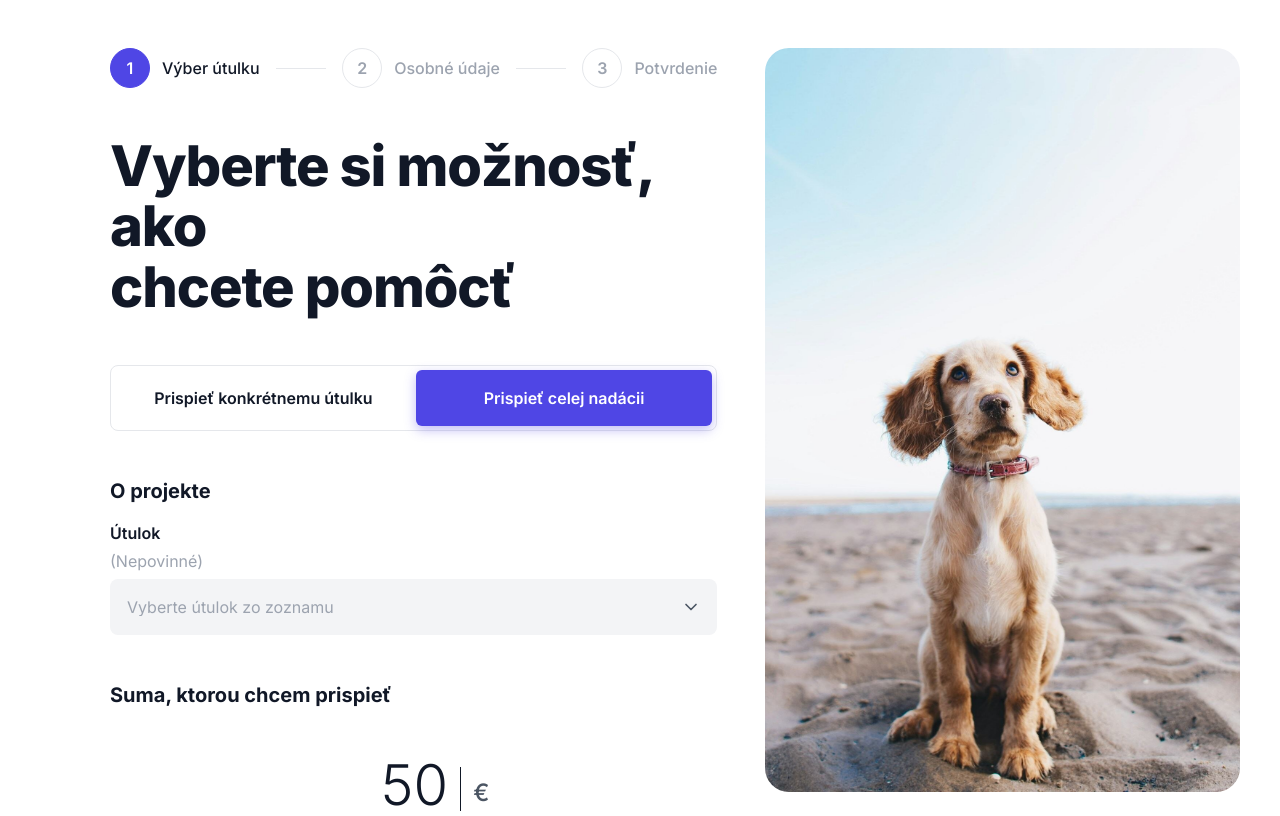
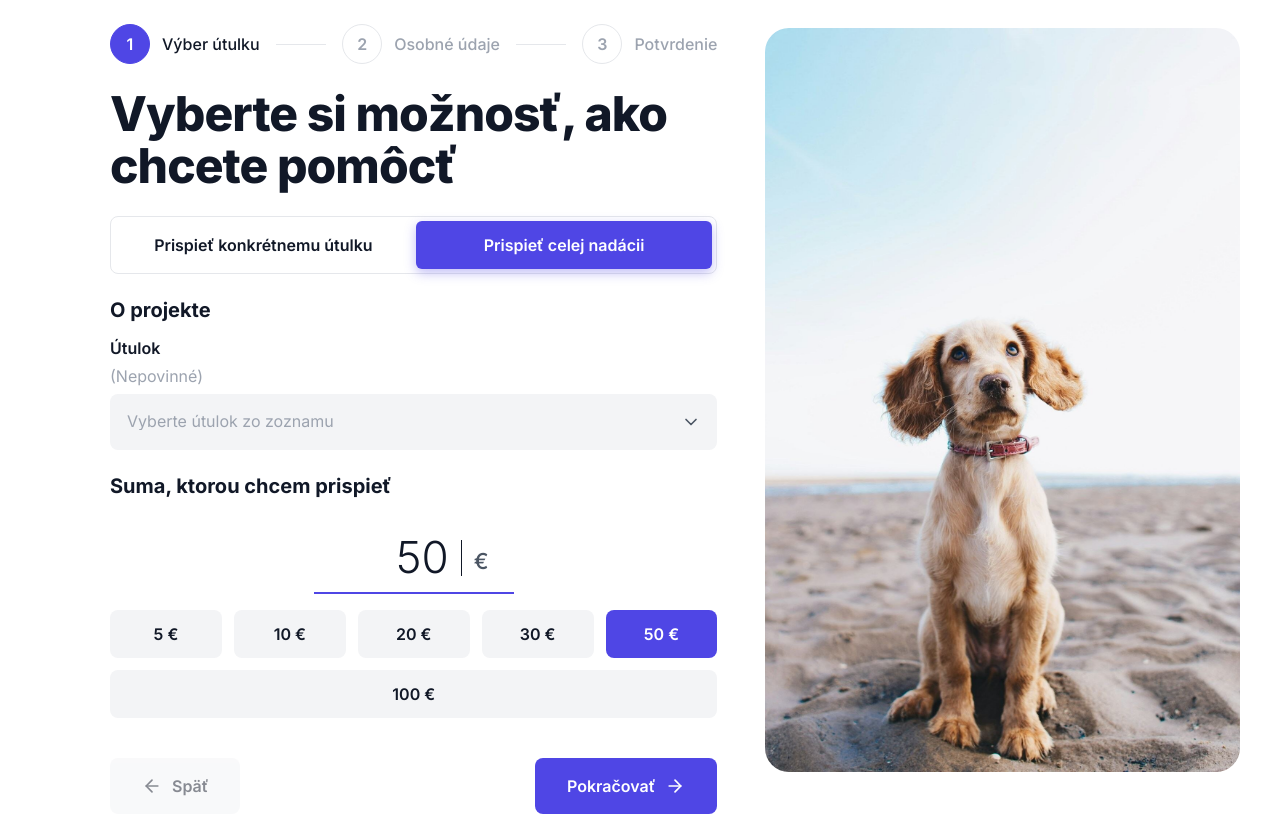
Before and after one commit to michalvoscek/shelter, a Next.js app: page / in a window 1280 px wide. Shown: the top 816 px of the page. Built offline with nearby package versions, Linux system fonts and the light colour scheme.

Commit message:
style: reduce height of donation form to get rid of unnecessary scrollbar

```diff
--- a/src/components/DonationForm.tsx
+++ b/src/components/DonationForm.tsx
@@ -52,19 +52,19 @@ const Layout = styled.main`
   display: grid;
   grid-template-columns: minmax(0, 1fr) minmax(320px, 42%);
   gap: 48px;
-  padding: 48px 40px 40px 110px;
+  padding: 24px 40px 24px 110px;
   min-height: 100dvh;
 
   @media (max-width: 960px) {
     grid-template-columns: 1fr;
-    padding: 32px 24px;
+    padding: 20px 24px;
   }
 `;
 
 const Column = styled.div`
   display: flex;
   flex-direction: column;
-  gap: 48px;
+  gap: 24px;
   max-width: 912px;
   width: 100%;
 `;
@@ -89,7 +89,7 @@ const DogPanel = styled.aside`
 `;
 
 const Heading = styled.h1`
-  font-size: 56px;
+  font-size: 48px;
   font-weight: 800;
   line-height: 1.08;
   letter-spacing: -0.02em;
@@ -98,7 +98,7 @@ const Heading = styled.h1`
 const Section = styled.section`
   display: flex;
   flex-direction: column;
-  gap: 20px;
+  gap: 16px;
 `;
 
 const SectionTitle = styled.h2`
@@ -116,7 +116,7 @@ const ModeToggle = styled.div`
 
 const ModeButton = styled.button<{ $active: boolean }>`
   flex: 1;
-  padding: 18px 16px;
+  padding: 14px 16px;
   border-radius: 6px;
   font-size: 16px;
   font-weight: 600;
@@ -145,7 +145,7 @@ const AmountInputRow = styled.div`
   justify-content: center;
   gap: 12px;
   width: 200px;
-  margin: 24px auto 0;
+  margin: 16px auto 0;
   padding-bottom: 8px;
   border-bottom: 2px solid var(--primary);
 
@@ -155,7 +155,7 @@ const AmountInputRow = styled.div`
     background: none;
     outline: none;
     text-align: right;
-    font-size: 56px;
+    font-size: 44px;
     font-weight: 300;
     color: var(--text);
     padding: 0;
@@ -168,16 +168,16 @@ const AmountInputRow = styled.div`
 
 const AmountDivider = styled.span`
   width: 1px;
-  height: 44px;
+  height: 36px;
   background: var(--text);
   margin-bottom: 8px;
 `;
 
 const AmountCurrency = styled.span`
-  font-size: 24px;
+  font-size: 22px;
   font-weight: 500;
   color: var(--text-secondary);
-  padding-bottom: 12px;
+  padding-bottom: 10px;
 `;
 
 const Chips = styled.div`
@@ -189,7 +189,7 @@ const Chips = styled.div`
 const Chip = styled.button<{ $active: boolean }>`
   flex: 1 1 0;
   min-width: 96px;
-  padding: 20px 12px;
+  padding: 14px 12px;
   border-radius: 8px;
   font-size: 16px;
   font-weight: 600;
@@ -217,13 +217,13 @@ const Actions = styled.div`
   justify-content: space-between;
   align-items: center;
   margin-top: auto;
-  padding-top: 24px;
+  padding-top: 16px;
 `;
 
 const NameGrid = styled.div`
   display: grid;
   grid-template-columns: 1fr 1fr;
-  gap: 24px;
+  gap: 16px;
 
   @media (max-width: 640px) {
     grid-template-columns: 1fr;
@@ -315,7 +315,7 @@ const SummaryRow = styled.div`
   justify-content: space-between;
   align-items: baseline;
   gap: 24px;
-  padding: 18px 0;
+  padding: 14px 0;
 
   dt {
     color: var(--text-secondary);
```
